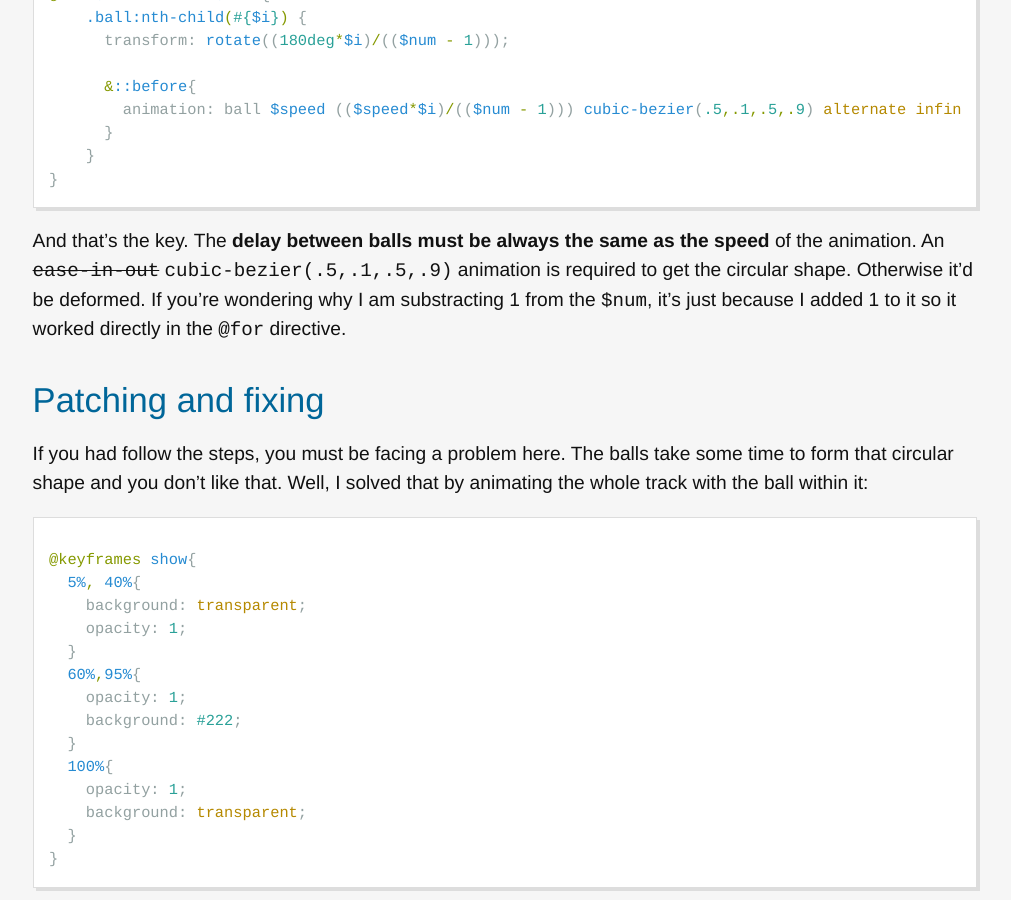
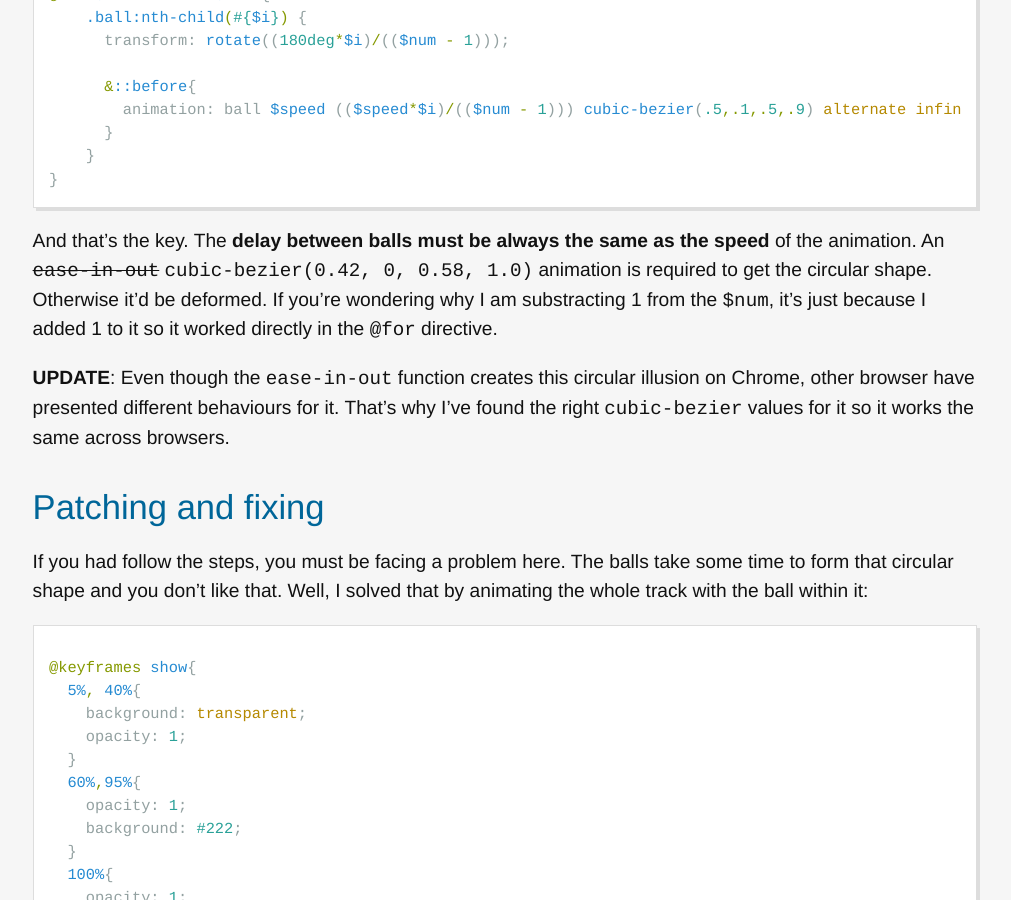
Before and after one commit to jaicab/jaicab.github.io, a Jekyll site: the page built from _posts/2014-07-22-circle-illusion-with-tusi-motion.md, in a window 1280 px wide and 900 px high, scrolled down 1897 px. Shown: the whole window, without its empty margins (135-1146 px from the left). Built offline with Jekyll 4.4.1, drawn with Linux system fonts in a browser that asks for light colours.

Commit message:
Tiny update on timing function

```diff
--- a/_posts/2014-07-22-circle-illusion-with-tusi-motion.md
+++ b/_posts/2014-07-22-circle-illusion-with-tusi-motion.md
@@ -55,7 +55,11 @@ We have to animate the `before` pseudoelement of every ball, but again all of th
 {% endhighlight %}
 
 
-And that's the key. The **delay between balls must be always the same as the speed** of the animation. An <s><code>ease-in-out</code></s> `cubic-bezier(.5,.1,.5,.9)` animation is required to get the circular shape. Otherwise it'd be deformed. If you're wondering why I am substracting 1 from the `$num`, it's just because I added 1 to it so it worked directly in the `@for` directive.
+And that's the key. The **delay between balls must be always the same as the speed** of the animation. An <s><code>ease-in-out</code></s> `cubic-bezier(0.42, 0, 0.58, 1.0)` animation is required to get the circular shape. Otherwise it'd be deformed. If you're wondering why I am substracting 1 from the `$num`, it's just because I added 1 to it so it worked directly in the `@for` directive.
+
+
+**UPDATE**: Even though the `ease-in-out` function creates this circular illusion on Chrome, other browser have presented different behaviours for it. That's why I've found the right `cubic-bezier` values for it so it works the same across browsers.
+
 
 ##Patching and fixing
 If you had follow the steps, you must be facing a problem here. The balls take some time to form that circular shape and you don't like that. Well, I solved that by animating the whole track with the ball within it:
```
